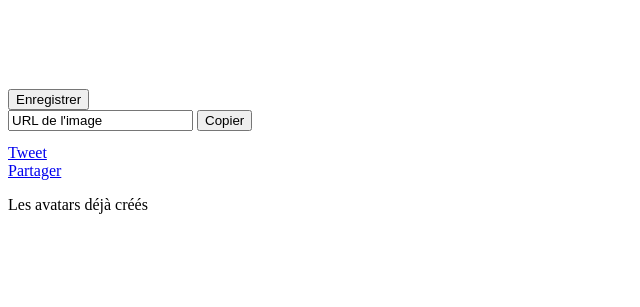
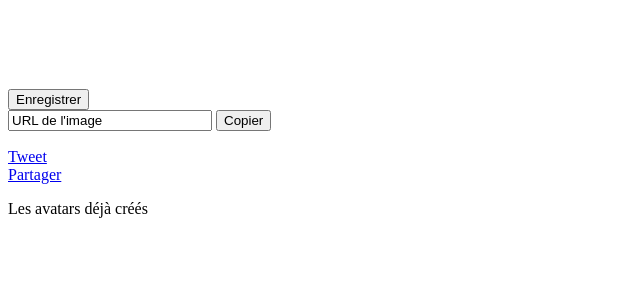
Before and after one commit to Bwaaahhh/avatar_creator, a PHP site: template view/index.php in a window 1280 px wide. Shown: the part 493-800 px from the top of the page, without its empty margins (0-640 px from the left). Run offline with PHP 8.4, Linux system fonts and the light colour scheme; the template is opened without the code that fills it, so the values that code supplies are empty; some libraries are stand-ins or nearby versions.

Commit message:
bug div front

```diff
--- a/view/index.php
+++ b/view/index.php
@@ -144,29 +144,19 @@
 
     </div>
     <div class="row">
-
           <div class="col-md-4";>
-
-              <a id="test"></a>
               <button id="buttonnn" type="button" name="button" onclick="getScreenshot()">Enregistrer</button>
-
           </div>
           <div class="col-md-4 envoyer">
-
-               <input type="text" id="url" name="" value="URL de l'image">
+               <input type="text" id="url" name="" value="URL de l'image" style="width: 204px;">
                <button type="button" id="copier" name="button">Copier</button>
-
           </div>
-          <div class="col-md-4" style="margin-top: 13px">
-
+          <!-- Boutons de partage sociaux -->
+          <div class="col-md-4" style="margin-top: 17px;padding-left: 0px;";>
                <a href="https://twitter.com/share" id="Tt" class="twitter-share-button" data-size="large">Tweet</a>
                <div class="fb-share-button" id="Fb" data-href="https://developers.facebook.com/docs/plugins/" data-layout="button" data-mobile-iframe="false"><a class="fb-xfbml-parse-ignore" target="_blank" href="https://www.facebook.com/sharer/sharer.php?u=https%3A%2F%2Fdevelopers.facebook.com%2Fdocs%2Fplugins%2F&amp;src=sdkpreparse">Partager</a></div>
-
           </div>
-
      </div>
-
-<!-- Boutons de partage sociaux -->
 </div>
 
 <!-- ZONE D'AFFICHAGE DERNIERES CREATIONS -->
```
Also changed, not shown: view/css/style.css (+0 -7 lines), view/js/slider.js (+0 -7 lines).
